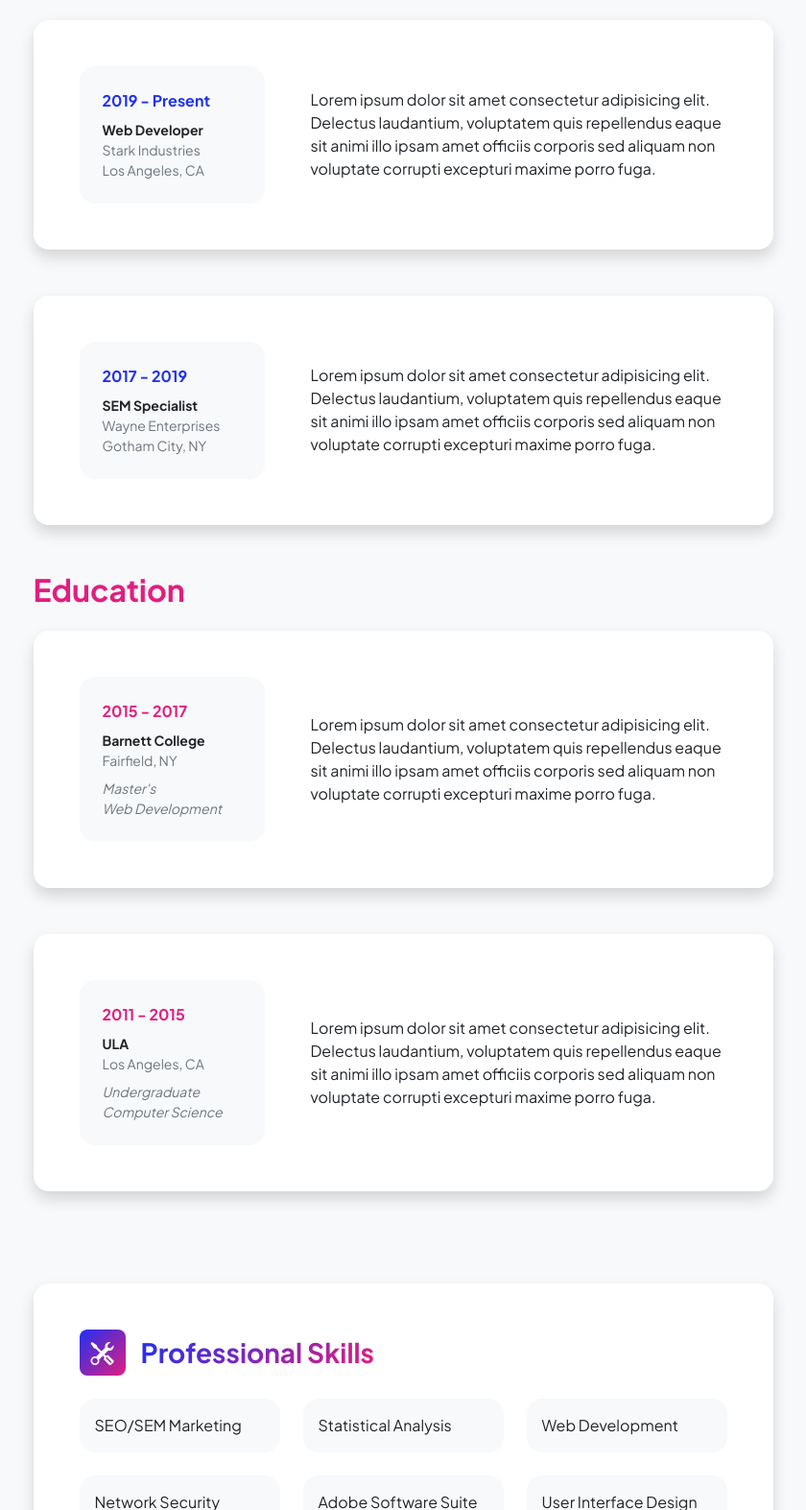
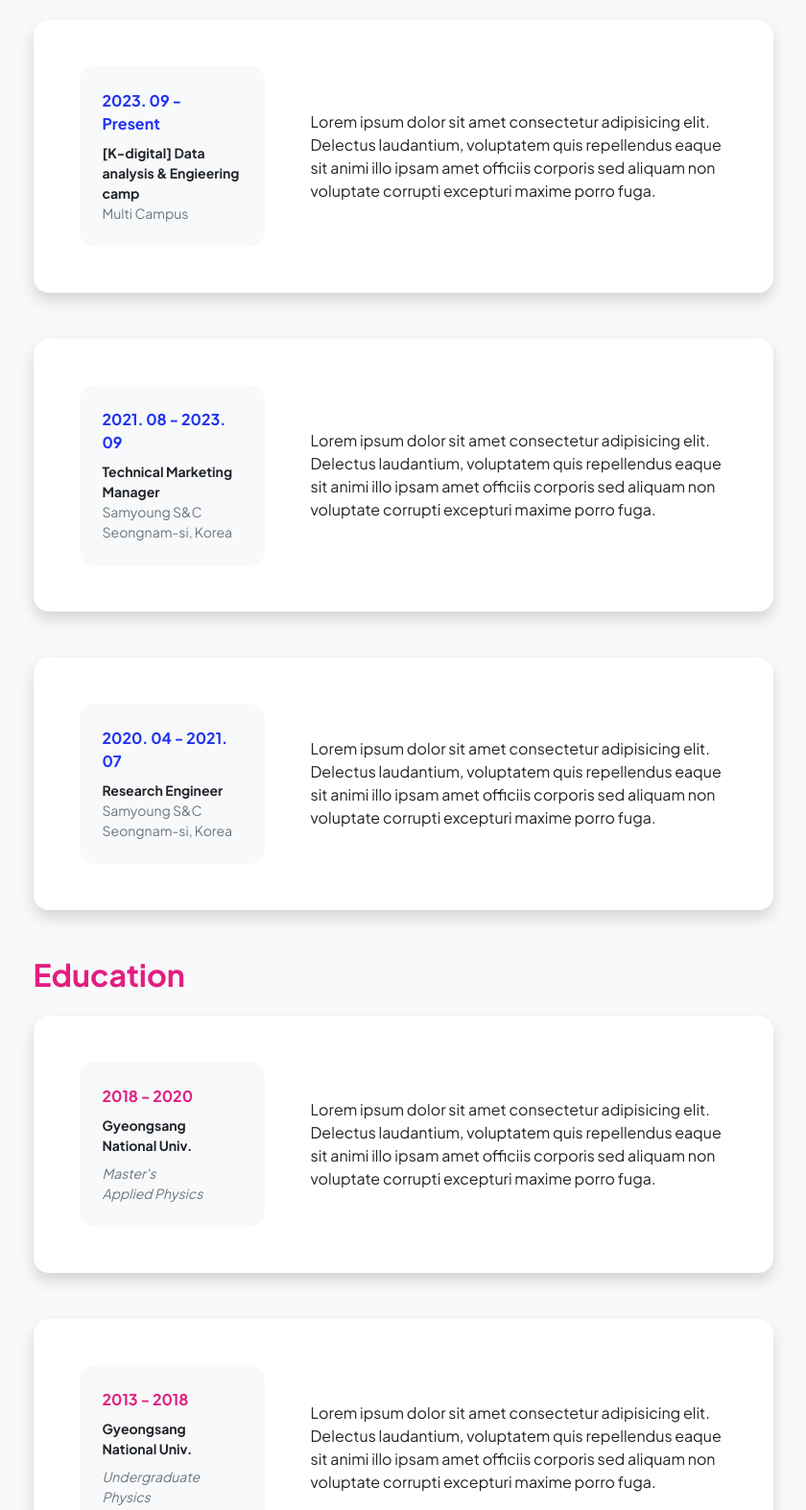
Before and after one commit to Dhyeonle9/Dhyeonle9.github.io, a plain HTML site: page resume.html in a window 1280 px wide. Shown: the part 287-1860 px from the top of the page at 96% size, without its empty margins (220-1060 px from the left). Drawn offline with nearby package versions, Linux system fonts and the light colour scheme.

Commit message:
홈페이지 수정연습

```diff
--- a/resume.html
+++ b/resume.html
@@ -22,7 +22,7 @@
             <!-- Navigation-->
             <nav class="navbar navbar-expand-lg navbar-light bg-white py-3">
                 <div class="container px-5">
-                    <a class="navbar-brand" href="index.html"><span class="fw-bolder text-primary">Start Bootstrap</span></a>
+                    <a class="navbar-brand" href="index.html"><span class="fw-bolder text-primary">도현 데이터</span></a>
                     <button class="navbar-toggler" type="button" data-bs-toggle="collapse" data-bs-target="#navbarSupportedContent" aria-controls="navbarSupportedContent" aria-expanded="false" aria-label="Toggle navigation"><span class="navbar-toggler-icon"></span></button>
                     <div class="collapse navbar-collapse" id="navbarSupportedContent">
                         <ul class="navbar-nav ms-auto mb-2 mb-lg-0 small fw-bolder">
@@ -58,10 +58,10 @@
                                     <div class="row align-items-center gx-5">
                                         <div class="col text-center text-lg-start mb-4 mb-lg-0">
                                             <div class="bg-light p-4 rounded-4">
-                                                <div class="text-primary fw-bolder mb-2">2019 - Present</div>
-                                                <div class="small fw-bolder">Web Developer</div>
-                                                <div class="small text-muted">Stark Industries</div>
-                                                <div class="small text-muted">Los Angeles, CA</div>
+                                                <div class="text-primary fw-bolder mb-2">2023. 09 - Present</div>
+                                                <div class="small fw-bolder">[K-digital] Data analysis & Engieering camp</div>
+                                                <div class="small text-muted">Multi Campus</div>
+
                                             </div>
                                         </div>
                                         <div class="col-lg-8"><div>Lorem ipsum dolor sit amet consectetur adipisicing elit. Delectus laudantium, voluptatem quis repellendus eaque sit animi illo ipsam amet officiis corporis sed aliquam non voluptate corrupti excepturi maxime porro fuga.</div></div>
@@ -74,10 +74,10 @@
                                     <div class="row align-items-center gx-5">
                                         <div class="col text-center text-lg-start mb-4 mb-lg-0">
                                             <div class="bg-light p-4 rounded-4">
-                                                <div class="text-primary fw-bolder mb-2">2017 - 2019</div>
-                                                <div class="small fw-bolder">SEM Specialist</div>
-                                                <div class="small text-muted">Wayne Enterprises</div>
-                                                <div class="small text-muted">Gotham City, NY</div>
+                                                <div class="text-primary fw-bolder mb-2">2021. 08 - 2023. 09</div>
+                                                <div class="small fw-bolder">Technical Marketing Manager</div>
+                                                <div class="small text-muted">Samyoung S&C</div>
+                                                <div class="small text-muted">Seongnam-si, Korea</div>
                                             </div>
                                         </div>
                                         <div class="col-lg-8"><div>Lorem ipsum dolor sit amet consectetur adipisicing elit. Delectus laudantium, voluptatem quis repellendus eaque sit animi illo ipsam amet officiis corporis sed aliquam non voluptate corrupti excepturi maxime porro fuga.</div></div>
@@ -85,6 +85,23 @@
                                 </div>
                             </div>
                         </section>
+                        <!-- Experience Card 3-->
+                        <div class="card shadow border-0 rounded-4 mb-5">
+                            <div class="card-body p-5">
+                                <div class="row align-items-center gx-5">
+                                    <div class="col text-center text-lg-start mb-4 mb-lg-0">
+                                        <div class="bg-light p-4 rounded-4">
+                                            <div class="text-primary fw-bolder mb-2">2020. 04 - 2021. 07</div>
+                                            <div class="small fw-bolder">Research Engineer</div>
+                                            <div class="small text-muted">Samyoung S&C</div>
+                                            <div class="small text-muted">Seongnam-si, Korea</div>
+                                        </div>
+                                    </div>
+                                    <div class="col-lg-8"><div>Lorem ipsum dolor sit amet consectetur adipisicing elit. Delectus laudantium, voluptatem quis repellendus eaque sit animi illo ipsam amet officiis corporis sed aliquam non voluptate corrupti excepturi maxime porro fuga.</div></div>
+                                </div>
+                            </div>
+                        </div>
+                    </section>
                         <!-- Education Section-->
                         <section>
                             <h2 class="text-secondary fw-bolder mb-4">Education</h2>
@@ -94,14 +111,14 @@
                                     <div class="row align-items-center gx-5">
                                         <div class="col text-center text-lg-start mb-4 mb-lg-0">
                                             <div class="bg-light p-4 rounded-4">
-                                                <div class="text-secondary fw-bolder mb-2">2015 - 2017</div>
+                                                <div class="text-secondary fw-bolder mb-2">2018 - 2020</div>
                                                 <div class="mb-2">
-                                                    <div class="small fw-bolder">Barnett College</div>
-                                                    <div class="small text-muted">Fairfield, NY</div>
+                                                    <div class="small fw-bolder">Gyeongsang National Univ.</div>
+
                                                 </div>
                                                 <div class="fst-italic">
                                                     <div class="small text-muted">Master's</div>
-                                                    <div class="small text-muted">Web Development</div>
+                                                    <div class="small text-muted">Applied Physics</div>
                                                 </div>
                                             </div>
                                         </div>
@@ -115,14 +132,14 @@
                                     <div class="row align-items-center gx-5">
                                         <div class="col text-center text-lg-start mb-4 mb-lg-0">
                                             <div class="bg-light p-4 rounded-4">
-                                                <div class="text-secondary fw-bolder mb-2">2011 - 2015</div>
+                                                <div class="text-secondary fw-bolder mb-2">2013 - 2018</div>
                                                 <div class="mb-2">
-                                                    <div class="small fw-bolder">ULA</div>
-                                                    <div class="small text-muted">Los Angeles, CA</div>
+                                                    <div class="small fw-bolder">Gyeongsang National Univ.</div>
+
                                                 </div>
                                                 <div class="fst-italic">
                                                     <div class="small text-muted">Undergraduate</div>
-                                                    <div class="small text-muted">Computer Science</div>
+                                                    <div class="small text-muted">Physics</div>
                                                 </div>
                                             </div>
                                         </div>
```
Also changed, not shown: contact.html (+1 -1 lines), index.html (+4 -4 lines), projects.html (+1 -1 lines).
